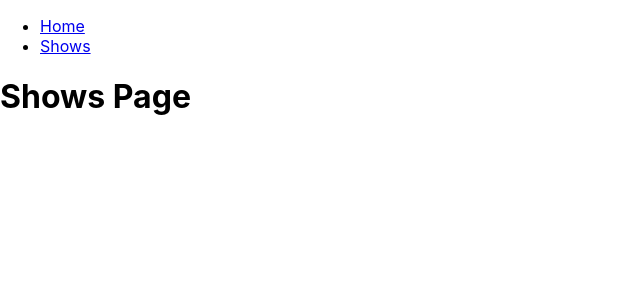
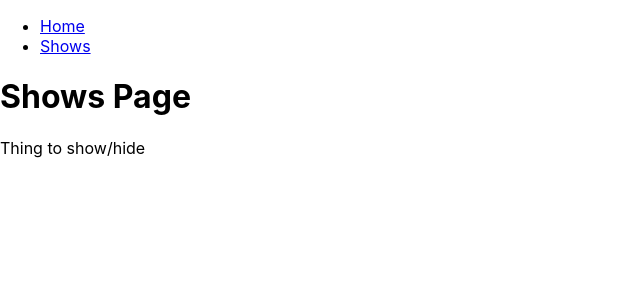
Before and after one commit to christina-ml/mod-3-assessment-prep, a React (Create React App) app: page /shows in a window 1280 px wide. Shown: the top 300 px of the page, without its empty margins (0-640 px from the left). Built offline with nearby package versions, Linux system fonts and the light colour scheme.

Commit message:
thing to show/hide in our state

```diff
--- a/src/components/Shows.js
+++ b/src/components/Shows.js
@@ -3,12 +3,25 @@ import { Component } from "react";
 class Shows extends Component {
     constructor(){
       super();
-      this.state = {}
+      this.state = {
+          display: true,
+      }
     }
+
+    // Conditional Rendering
+    // Fetching data - Display
+    // Practice inputs - onClick, onSelect, onCheckbox
+    // Storing different things ins tate: arrays, objects, booleans
 
     render(){
       return(
-        <h1>Shows Page</h1>
+        <div>
+            <h1>Shows Page</h1>
+            { this.state.display &&
+                <div>Thing to show/hide</div>
+            }
+
+        </div>
       )
     }
   }
```
